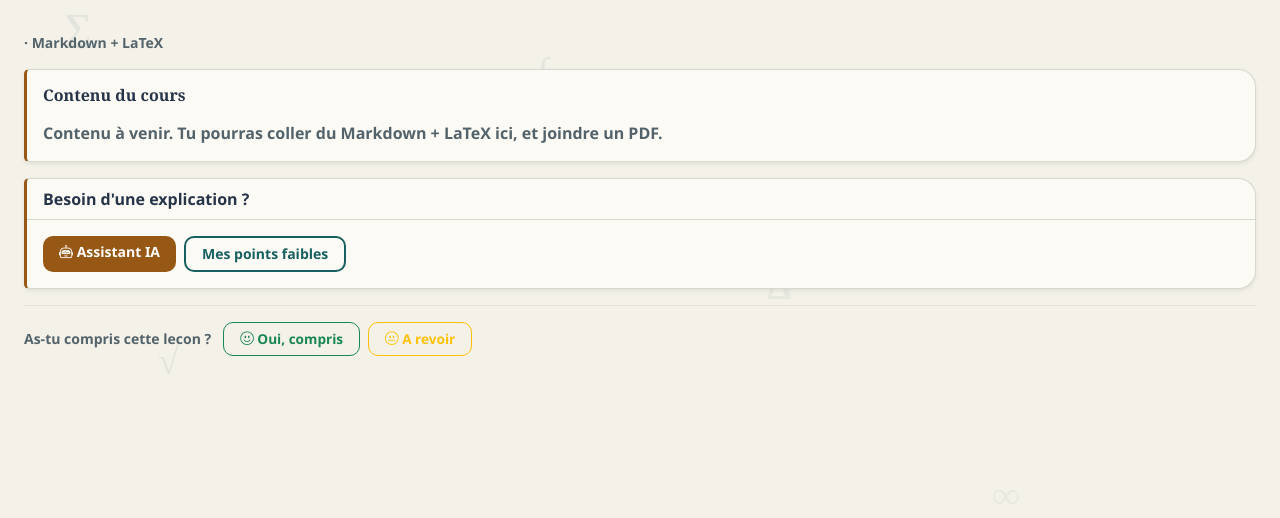
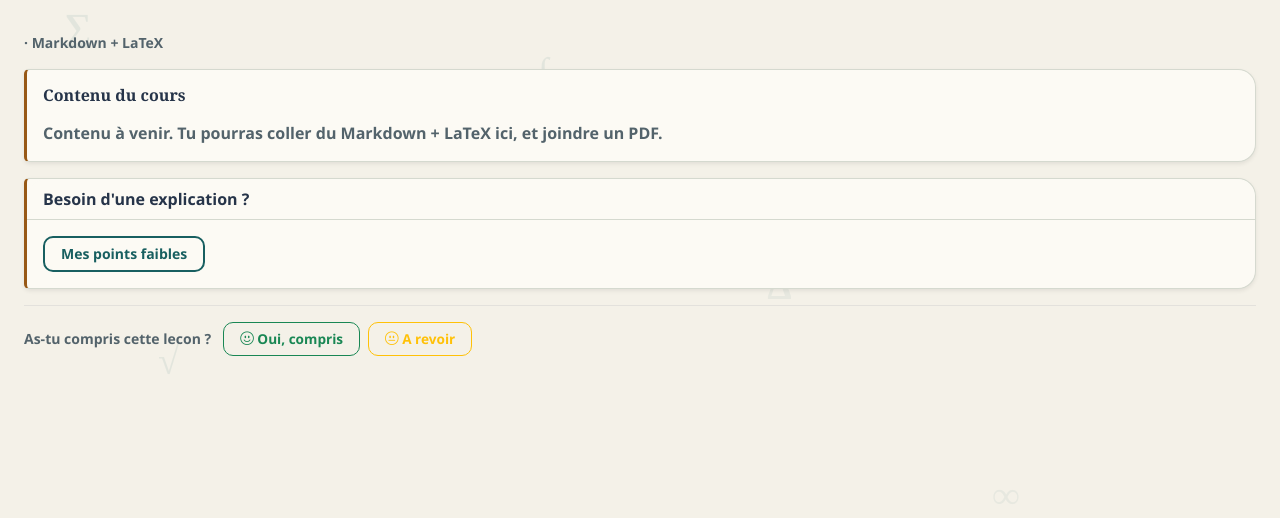
Before and after one commit to elhadiabdelmounaim/EduBac_C, a Django app: template EduBac/templates/education/lesson_detail.html in a window 1280 px wide. Shown: the part 112-630 px from the top of the page. Run offline with Django 5.2, Linux system fonts and the light colour scheme; the template is opened without the code that fills it, so the values that code supplies are empty; some libraries are stand-ins or nearby versions.

Commit message:
Remove unused elements from lesson detail template
Replit-Commit-Author: Agent

```diff
--- a/EduBac/templates/education/lesson_detail.html
+++ b/EduBac/templates/education/lesson_detail.html
@@ -295,9 +295,6 @@ html[data-theme="dark"] #lessonContent.lesson-md--boxed .course-box--note {
 <div class="card shadow-sm mb-3 border-0" style="border-radius:16px;">
     <div class="card-header bg-white fw-bold">Besoin d'une explication ?</div>
     <div class="card-body d-flex flex-wrap gap-2">
-        <a href="{% url 'ai:assistant_lesson' lesson.pk %}" class="btn btn-accent btn-sm">
-            <i class="bi bi-robot"></i> Assistant IA
-        </a>
         <a href="{% url 'quizzes:errors' %}" class="btn btn-outline-primary btn-sm">Mes points faibles</a>
     </div>
 </div>
```
